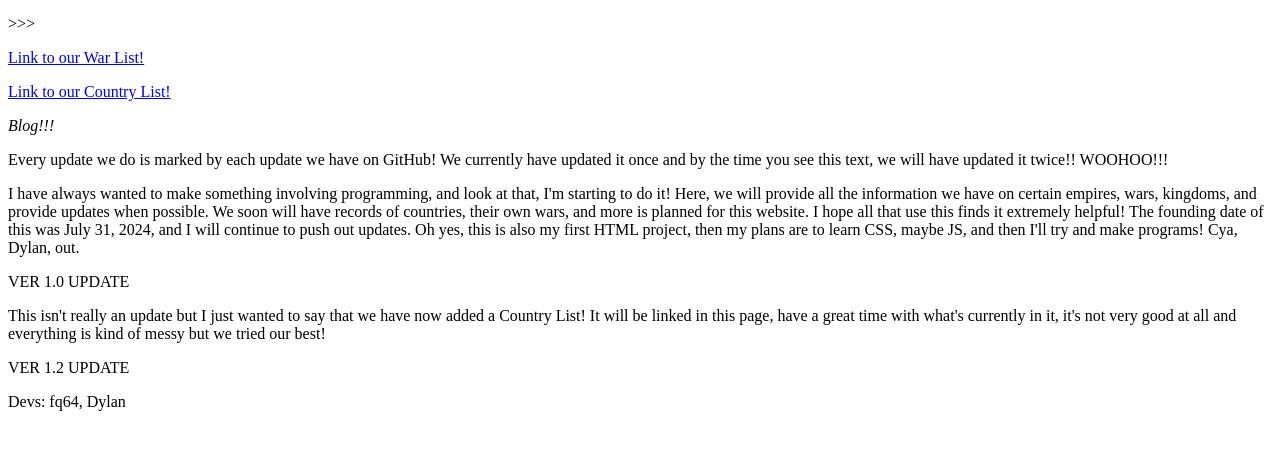
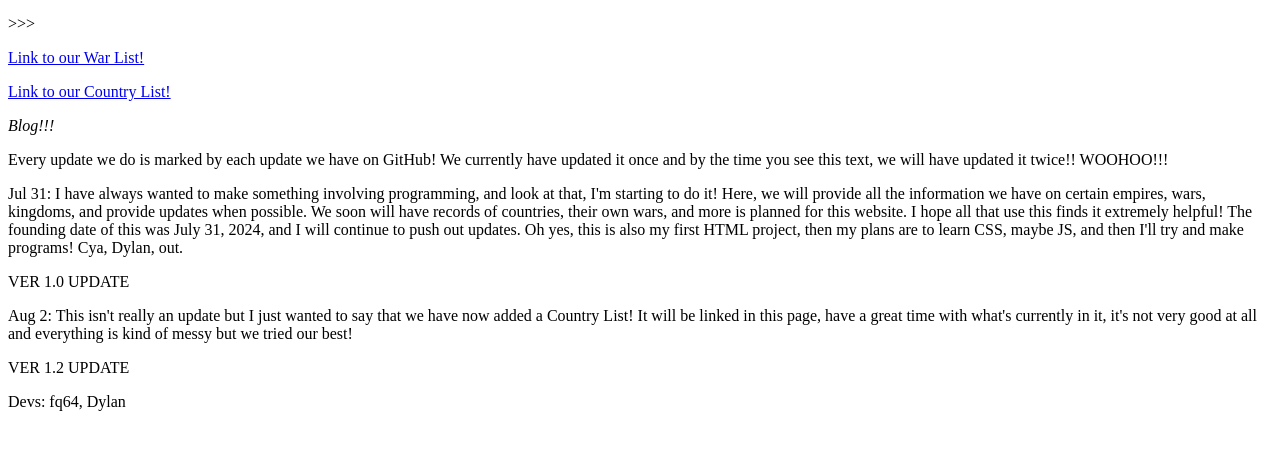
Before and after one commit to BellumWiki/bellumwiki.github.io, a plain HTML site: page index.html in a window 1280 px wide. Shown: the part 256-706 px from the top of the page. Drawn offline with Linux system fonts and the light colour scheme.

Commit message:
dates added to blog index.html

```diff
--- a/index.html
+++ b/index.html
@@ -25,9 +25,9 @@
   <i><p>Blog!!!</p></i>
   <p>Every update we do is marked by each update we have on GitHub! We currently have updated it once and by the time you see this text, we will have updated it twice!! WOOHOO!!!</p>
 
-    <p>I have always wanted to make something involving programming, and look at that, I'm starting to do it! Here, we will provide all the information we have on certain empires, wars, kingdoms, and provide updates when possible. We soon will have records of countries, their own wars, and more is planned for this website. I hope all that use this finds it extremely helpful! The founding date of this was July 31, 2024, and I will continue to push out updates. Oh yes, this is also my first HTML project, then my plans are to learn CSS, maybe JS, and then I'll try and make programs! Cya, Dylan, out.</p>
+    <p>Jul 31: I have always wanted to make something involving programming, and look at that, I'm starting to do it! Here, we will provide all the information we have on certain empires, wars, kingdoms, and provide updates when possible. We soon will have records of countries, their own wars, and more is planned for this website. I hope all that use this finds it extremely helpful! The founding date of this was July 31, 2024, and I will continue to push out updates. Oh yes, this is also my first HTML project, then my plans are to learn CSS, maybe JS, and then I'll try and make programs! Cya, Dylan, out.</p>
 <p>VER 1.0 UPDATE</p>
-  <p>This isn't really an update but I just wanted to say that we have now added a Country List! It will be linked in this page, have a great time with what's currently in it, it's not very good at all and everything is kind of messy but we tried our best!</p>
+  <p>Aug 2: This isn't really an update but I just wanted to say that we have now added a Country List! It will be linked in this page, have a great time with what's currently in it, it's not very good at all and everything is kind of messy but we tried our best!</p>
 <p>VER 1.2 UPDATE</p>
 
 <p>Devs: fq64, Dylan</p>
```
